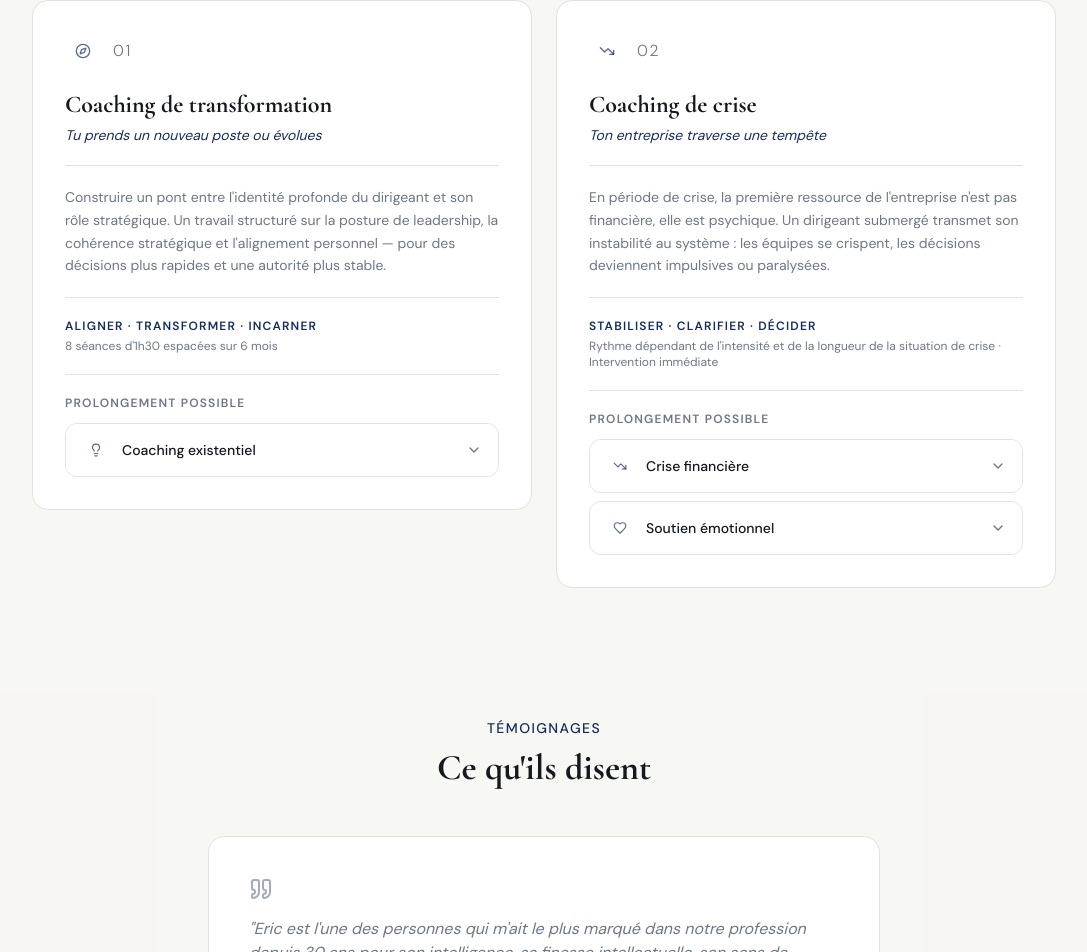
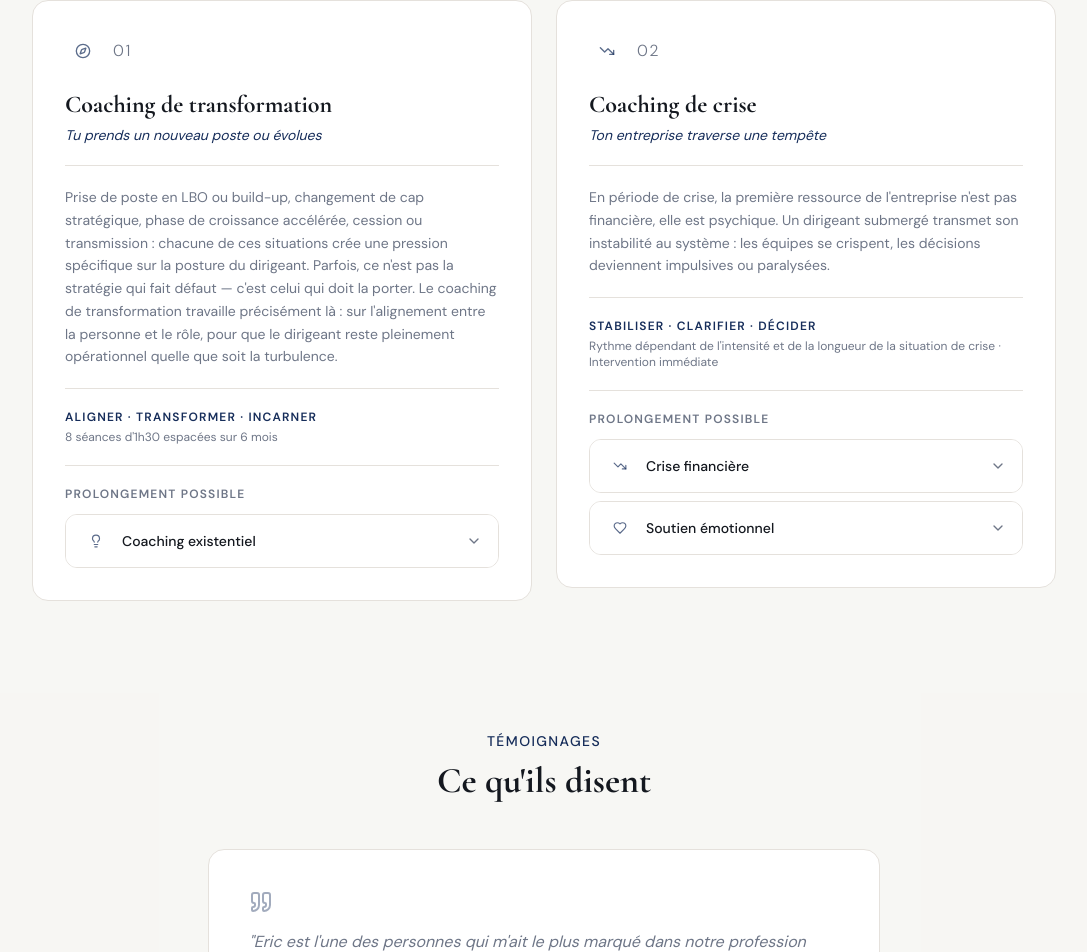
Before and after one commit to raphaellevi/faire-un-pont, a React (Vite) app: page / in a window 1280 px wide. Shown: the part 2610-3562 px from the top of the page, without its empty margins (96-1183 px from the left). Built offline with nearby package versions, Linux system fonts and the light colour scheme; the HTML template or start-up script is replaced by a standard one.

Commit message:
logo + texte

```diff
--- a/index.html
+++ b/index.html
@@ -2,7 +2,8 @@
 <html lang="fr">
   <head>
     <meta charset="UTF-8" />
-    <link rel="icon" type="image/svg+xml" href="/favicon.svg" />
+    <link rel="icon" type="image/jpeg" href="/logo.jpeg" />
+    <link rel="apple-touch-icon" href="/logo.jpeg" />
     <meta name="viewport" content="width=device-width, initial-scale=1.0" />
     <link rel="manifest" href="/manifest.json" />
     <title>Faire un pont - Coaching de chef d'entreprise en transformation ou en crise</title>
@@ -18,7 +19,7 @@
     <meta property="og:url" content="https://faireunpont.fr/" />
     <meta property="og:title" content="Faire un pont - Coaching de chef d'entreprise en transformation ou en crise" />
     <meta property="og:description" content="Éric Guedj accompagne les dirigeants en crise ou en transition. Double expertise financière et psychologique. Certifié HEC Executive Coaching." />
-    <meta property="og:image" content="https://qtrypzzcjebvfcihiynt.supabase.co/storage/v1/object/public/base44-prod/public/69b2d8936e8da0b8716017cf/f9bbb0b07_IMG-20260302-WA0042.jpg" />
+    <meta property="og:image" content="https://faireunpont.fr/logo.jpeg" />
     <meta property="og:locale" content="fr_FR" />
     <meta property="og:site_name" content="Faire un pont®" />
 
@@ -26,7 +27,7 @@
     <meta name="twitter:card" content="summary_large_image" />
     <meta name="twitter:title" content="Faire un pont - Coaching de chef d'entreprise en transformation ou en crise" />
     <meta name="twitter:description" content="Éric Guedj accompagne les dirigeants en crise ou en transition. Double expertise financière et psychologique. Certifié HEC Executive Coaching." />
-    <meta name="twitter:image" content="https://qtrypzzcjebvfcihiynt.supabase.co/storage/v1/object/public/base44-prod/public/69b2d8936e8da0b8716017cf/f9bbb0b07_IMG-20260302-WA0042.jpg" />
+    <meta name="twitter:image" content="https://faireunpont.fr/logo.jpeg" />
   </head>
   <body>
     <div id="root"></div>
--- a/src/components/portfolio/PiliersSection.jsx
+++ b/src/components/portfolio/PiliersSection.jsx
@@ -7,7 +7,7 @@ const offres = [
     icon: Compass,
     title: "Coaching de transformation",
     subtitle: "Tu prends un nouveau poste ou évolues",
-    description: "Construire un pont entre l'identité profonde du dirigeant et son rôle stratégique. Un travail structuré sur la posture de leadership, la cohérence stratégique et l'alignement personnel — pour des décisions plus rapides et une autorité plus stable.",
+    description: "Prise de poste en LBO ou build-up, changement de cap stratégique, phase de croissance accélérée, cession ou transmission : chacune de ces situations crée une pression spécifique sur la posture du dirigeant. Parfois, ce n'est pas la stratégie qui fait défaut — c'est celui qui doit la porter. Le coaching de transformation travaille précisément là : sur l'alignement entre la personne et le rôle, pour que le dirigeant reste pleinement opérationnel quelle que soit la turbulence.",
     action: "Aligner · Transformer · Incarner",
     detail: "8 séances d'1h30 espacées sur 6 mois",
     subs: [
@@ -49,6 +49,22 @@ const offres = [
     ],
   },
 ];
+
+function Description({ value }) {
+  if (Array.isArray(value)) {
+    return (
+      <ul className="space-y-2 border-b border-border pb-5">
+        {value.map((item, i) => (
+          <li key={i} className="flex gap-2 text-sm text-muted-foreground leading-relaxed">
+            <span className="text-primary shrink-0 mt-0.5">·</span>
+            <span>{item}</span>
+          </li>
+        ))}
+      </ul>
+    );
+  }
+  return <p className="text-muted-foreground text-sm leading-relaxed border-b border-border pb-5">{value}</p>;
+}
 
 function SubItem({ sub, isOpen, onToggle }) {
   const Icon = sub.icon;
@@ -120,7 +136,7 @@ export default function PiliersSection() {
                   <h3 className="font-cormorant text-xl sm:text-2xl font-bold text-foreground mb-1">{offre.title}</h3>
                   <p className="text-primary text-sm italic">{offre.subtitle}</p>
                 </div>
-                <p className="text-muted-foreground text-sm leading-relaxed border-b border-border pb-5">{offre.description}</p>
+                <Description value={offre.description} />
                 <div className="border-b border-border pb-5">
                   <p className="text-xs font-semibold text-primary tracking-widest uppercase mb-1">{offre.action}</p>
                   <p className="text-xs text-muted-foreground">{offre.detail}</p>
@@ -161,7 +177,7 @@ export default function PiliersSection() {
                       <h3 className="font-cormorant text-xl font-bold text-foreground mb-1">{offre.title}</h3>
                       <p className="text-primary text-sm italic">{offre.subtitle}</p>
                     </div>
-                    <p className="text-muted-foreground text-sm leading-relaxed border-b border-border pb-5">{offre.description}</p>
+                    <Description value={offre.description} />
                     <div className="border-b border-border pb-5">
                       <p className="text-xs font-semibold text-primary tracking-widest uppercase mb-1">{offre.action}</p>
                       <p className="text-xs text-muted-foreground">{offre.detail}</p>
```
Also changed, not shown: public/logo.jpeg (added).
